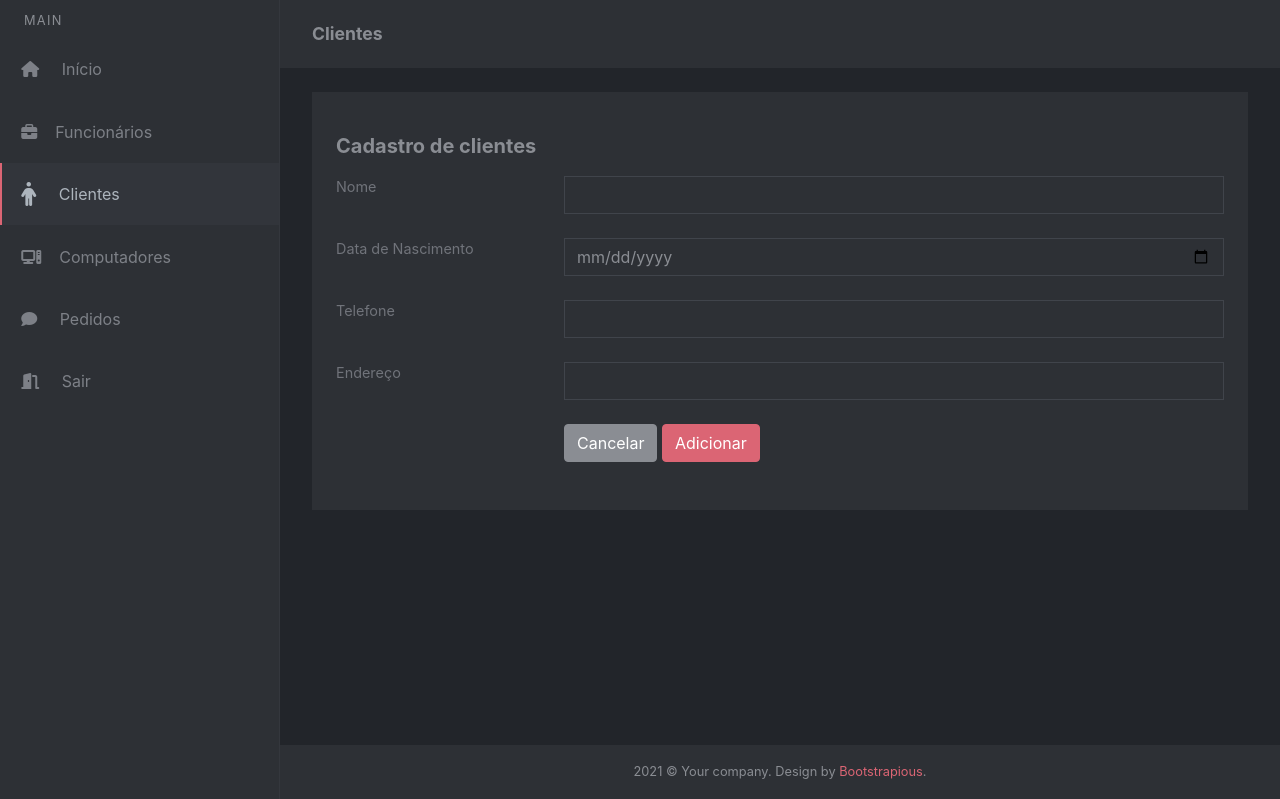
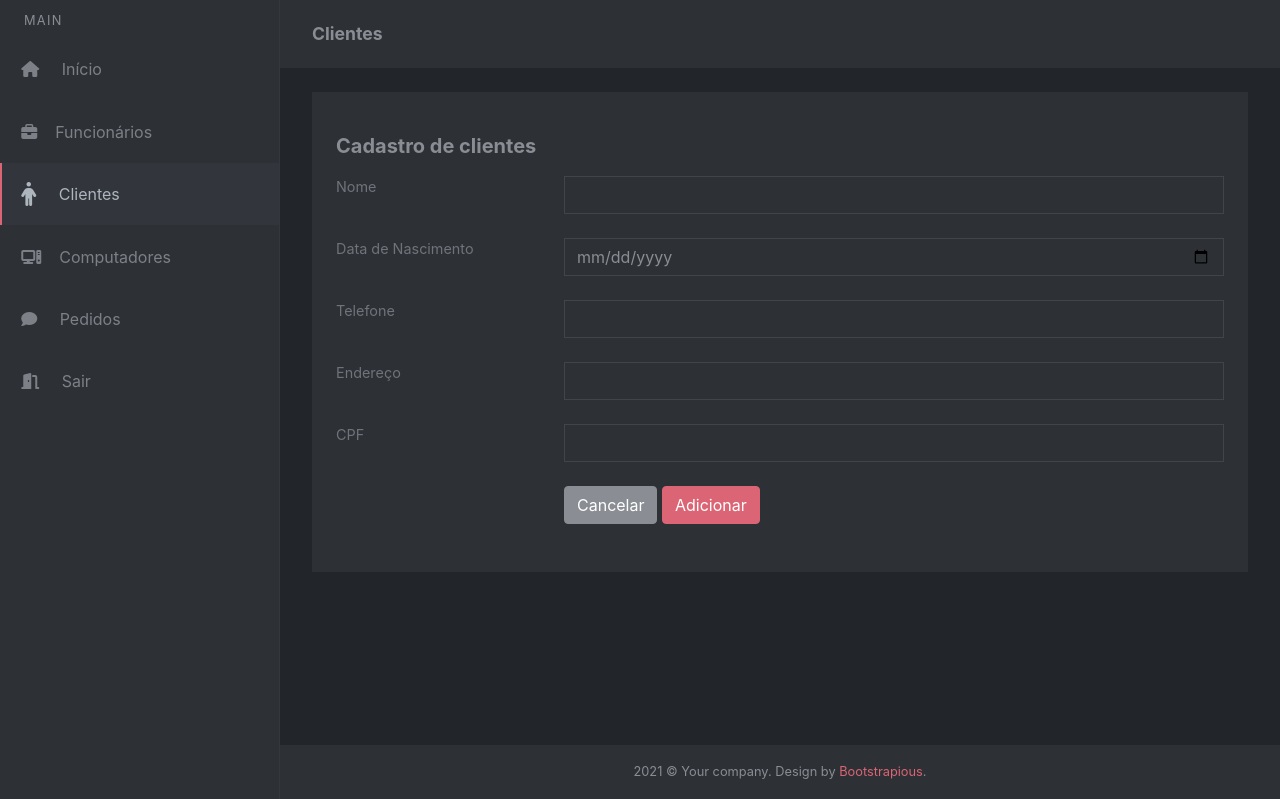
Before and after one commit to Rasquirrel/Vexatious-Manutencoes, a PHP site: page /system/cliente/formadicionar.php in a window 1280 px wide. Shown: the part 82-881 px from the top of the page. Run offline with PHP 8.4, Linux system fonts and the light colour scheme; some libraries are stand-ins or nearby versions; some web fonts are replaced.

Commit message:
Adicionei o campo CPF aos clientes

```diff
--- a/system/cliente/busca.php
+++ b/system/cliente/busca.php
@@ -14,6 +14,7 @@
 				  <td class="left">'.$row['cliente_nascimento'].'</td>
 				  <td class="left">'.$row['cliente_telefone'].'</td>
 				  <td class="left">'.$row['cliente_endereco'].'</td>
+				  <td class="left">'.$row['cliente_cpf'].'</td>
 				  <td class="left">
 				   <a href="#" id="'.$row['cliente_id'].'|A" title="Alterar" class="btn btn-tbl-edit btn-danger">
 					  <i class="fa fa-pencil"></i>
--- a/system/cliente/formadicionar.php
+++ b/system/cliente/formadicionar.php
@@ -60,7 +60,7 @@
                       <span><i class="fa-solid fa-house"></i>&nbsp;&nbsp;&nbsp;&nbsp;&nbsp;Início </span></a></li>
               <li class="sidebar-item"><a class="sidebar-link" href="tables.html">
                       <span><i class="fa-solid fa-briefcase"></i>&nbsp;&nbsp;&nbsp;&nbsp;Funcionários </span></a></li>
-              <li class="sidebar-item active"><a class="sidebar-link" href="tabela.html">
+              <li class="sidebar-item active"><a class="sidebar-link" href="tabela.php">
                       <span><i class="fa-solid fa-person fa-xl"></i>&nbsp;&nbsp;&nbsp;&nbsp;&nbsp;Clientes</span></a></li>
 
               <li class="sidebar-item"><a class="sidebar-link" href="charts.html">
@@ -118,6 +118,14 @@
                             <label class="col-sm-3 form-label">Endereço</label>
                             <div class="col-sm-9">
                               <input class="form-control" type="text" required id="endereco">
+                            </div>
+                          </div>
+
+                          <div class="my-4"></div>
+                          <div class="row">
+                            <label class="col-sm-3 form-label">CPF</label>
+                            <div class="col-sm-9">
+                              <input class="form-control" type="text" required id="cpf">
                             </div>
                           </div>
 
@@ -208,8 +216,9 @@
           let nascimento = $('#nascimento').val()
           let telefone = $('#telefone').val()
           let endereco = $('#endereco').val()
+          let cpf = $('#cpf').val()
 
-          $.post('salvar.php', {cliente_nome: nome, cliente_nascimento: nascimento, cliente_telefone: telefone, cliente_endereco: endereco}, function(resposta) {
+          $.post('salvar.php', {cliente_nome: nome, cliente_nascimento: nascimento, cliente_telefone: telefone, cliente_endereco: endereco, cliente_cpf: cpf}, function(resposta) {
             if (resposta == '1') {
               swal('Cadastro feito com sucesso!')
             } else {
--- a/system/cliente/salvar.php
+++ b/system/cliente/salvar.php
@@ -5,8 +5,9 @@ $cliente_nome = $_POST['cliente_nome'];
 $cliente_nascimento = $_POST['cliente_nascimento'];
 $cliente_telefone = $_POST['cliente_telefone'];
 $cliente_endereco = $_POST['cliente_endereco'];
+$cliente_cpf = $_POST['cliente_cpf'];
 
-$sql = "INSERT INTO tb_clientes VALUES('', '$cliente_nome', '$cliente_nascimento', '$cliente_telefone', '$cliente_endereco')";
+$sql = "INSERT INTO tb_clientes VALUES('', '$cliente_nome', '$cliente_nascimento', '$cliente_telefone', '$cliente_endereco', '$cliente_cpf')";
 
 $inserir = $conexao->query($sql);
 
--- a/system/cliente/tabela.php
+++ b/system/cliente/tabela.php
@@ -110,6 +110,7 @@
                               <th>Data de Nascimento</th>
                               <th>Telefone</th>
                               <th>Endereço</th>
+                              <th>CPF</th>
                               <th>Opções</th>
                             </tr>
                           </thead>
@@ -246,8 +247,9 @@
               let nascimento = $('#cliente_nascimento').val()
               let telefone = $('#cliente_telefone').val()
               let endereco = $('#cliente_endereco').val()
+              let cpf = $('#cliente_cpf').val()
 
-              $.post('update.php', {cliente_id:id, cliente_nome:nome, cliente_nascimento:nascimento, cliente_telefone:telefone, cliente_endereco:endereco}, function(resposta){
+              $.post('update.php', {cliente_id:id, cliente_nome:nome, cliente_nascimento:nascimento, cliente_telefone:telefone, cliente_endereco:endereco, cliente_cpf: cpf}, function(resposta){
                 if(resposta == '1') {
                   swal('Alteração feita com sucesso!')
                 } else {
--- a/system/cliente/update.php
+++ b/system/cliente/update.php
@@ -5,8 +5,9 @@ $cliente_nome = $_POST['cliente_nome'];
 $cliente_nascimento = $_POST['cliente_nascimento'];
 $cliente_telefone = $_POST['cliente_telefone'];
 $cliente_endereco = $_POST['cliente_endereco'];
+$cliente_cpf = $_POST['cliente_cpf'];
 
-$sql = "update tb_clientes set cliente_nome = '$cliente_nome', cliente_nascimento = '$cliente_nascimento', cliente_telefone = '$cliente_telefone', cliente_endereco = '$cliente_endereco' where cliente_id = '$cliente_id'";
+$sql = "update tb_clientes set cliente_nome = '$cliente_nome', cliente_nascimento = '$cliente_nascimento', cliente_telefone = '$cliente_telefone', cliente_endereco = '$cliente_endereco', cliente_cpf = '$cliente_cpf' where cliente_id = '$cliente_id'";
 
 $update = $conexao->query($sql);
 
```
Also changed, not shown: system/cliente/modal.php (+8 -0 lines).
